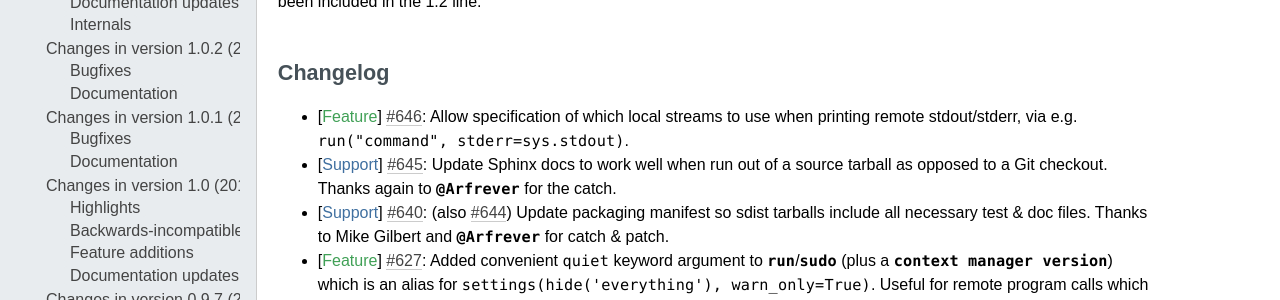
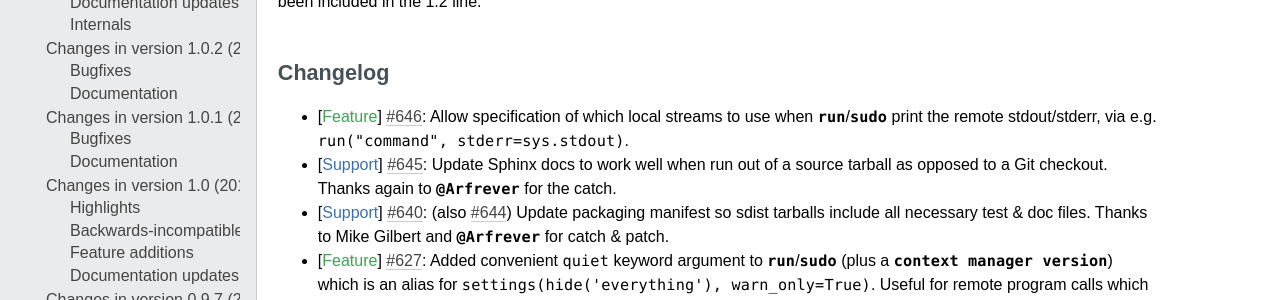
Before and after one commit to fabric/fabric, a Sphinx documentation site: the page built from docs/changelog.rst, in a window 1280 px wide and 900 px high. Shown: the part 368-668 px from the top of the window. Built offline with Sphinx 7.4.7, drawn with Linux system fonts in a browser that asks for light colours; the version number could not be read and is left out.

Commit message:
Add link to run/sudo in changelog re #646

```diff
--- a/docs/changelog.rst
+++ b/docs/changelog.rst
@@ -26,8 +26,8 @@ Changelog
 =========
 
 * :feature:`646` Allow specification of which local streams to use when
-  printing remote stdout/stderr, via e.g. ``run("command",
-  stderr=sys.stdout)``.
+  `~fabric.operations.run`/`~fabric.operations.sudo` print the remote
+  stdout/stderr, via e.g. ``run("command", stderr=sys.stdout)``.
 * :support:`645` Update Sphinx docs to work well when run out of a source
   tarball as opposed to a Git checkout. Thanks again to `@Arfrever` for the
   catch.
```
